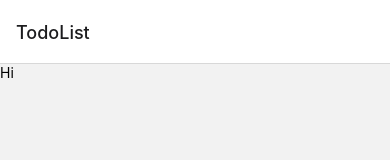
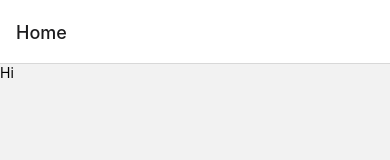
Before and after one commit to jja08111/Pokemon, a React Native app: screen / in a window 390 px wide. Shown: the top 160 px of the page. Built offline with nearby package versions, Linux system fonts and the light colour scheme.

Commit message:
Init development setup like eslint, prettier, routing

```diff
--- a/src/App.tsx
+++ b/src/App.tsx
@@ -2,14 +2,15 @@ import React from 'react';
 import { createStackNavigator } from '@react-navigation/stack';
 import { NavigationContainer } from '@react-navigation/native';
 import HomeScreen from './screen/home/HomeScreen';
+import { AppRouteParamList } from './route';
 
-const RootStack = createStackNavigator();
+const RootStack = createStackNavigator<AppRouteParamList>();
 
 function App(): React.JSX.Element {
   return (
     <NavigationContainer>
       <RootStack.Navigator>
-        <RootStack.Screen name="TodoList" component={HomeScreen} />
+        <RootStack.Screen name="Home" component={HomeScreen} />
       </RootStack.Navigator>
     </NavigationContainer>
   );
--- /dev/null
+++ b/src/route.ts
@@ -0,0 +1,9 @@
+import { NavigationProp, useNavigation } from '@react-navigation/native';
+
+export type AppRouteParamList = {
+  Home: undefined;
+};
+
+export function useAppNavigation(): NavigationProp<AppRouteParamList> {
+  return useNavigation<NavigationProp<AppRouteParamList>>();
+}
```
Also changed, not shown: package.json (+12 -0 lines), tsconfig.json (+6 -1 lines), .eslintrc.js (deleted), .eslintrc.json (added), .prettierrc.js, 1 other file (tests, documents, lock files or other folders).
